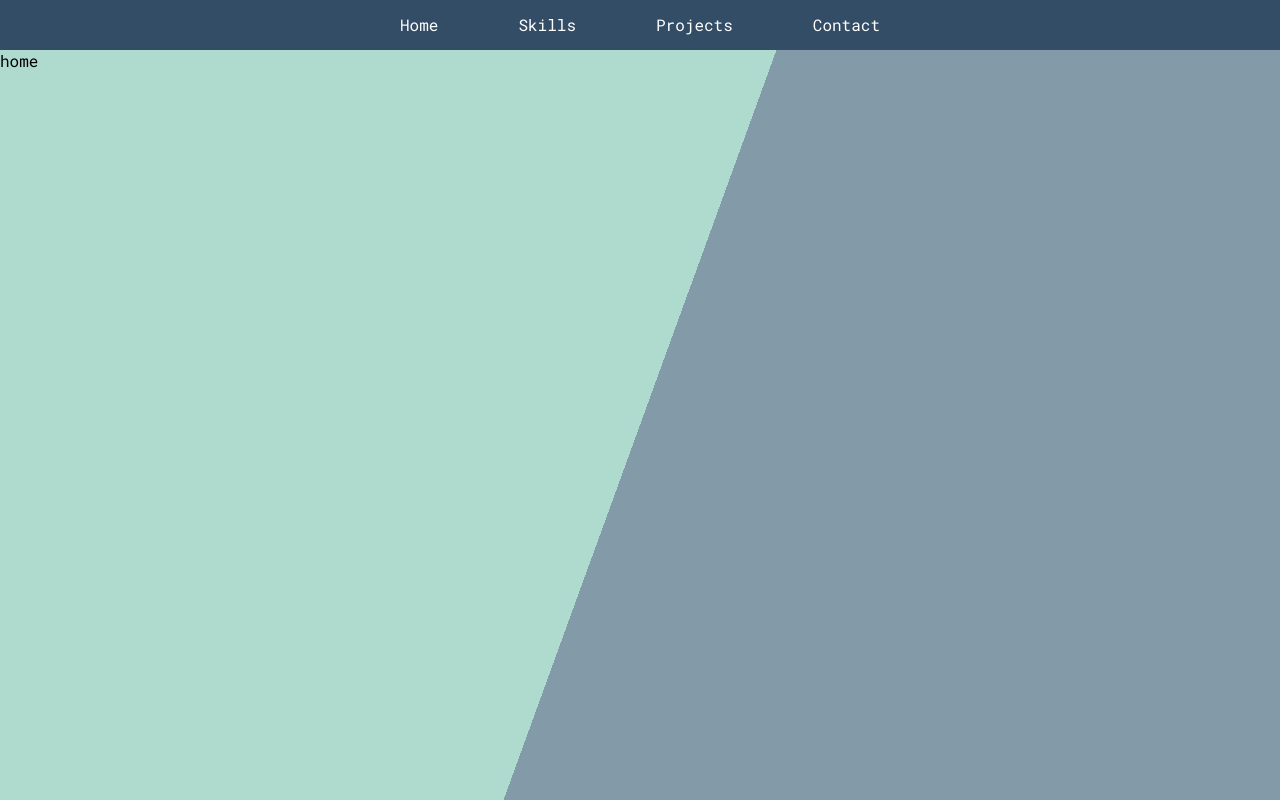
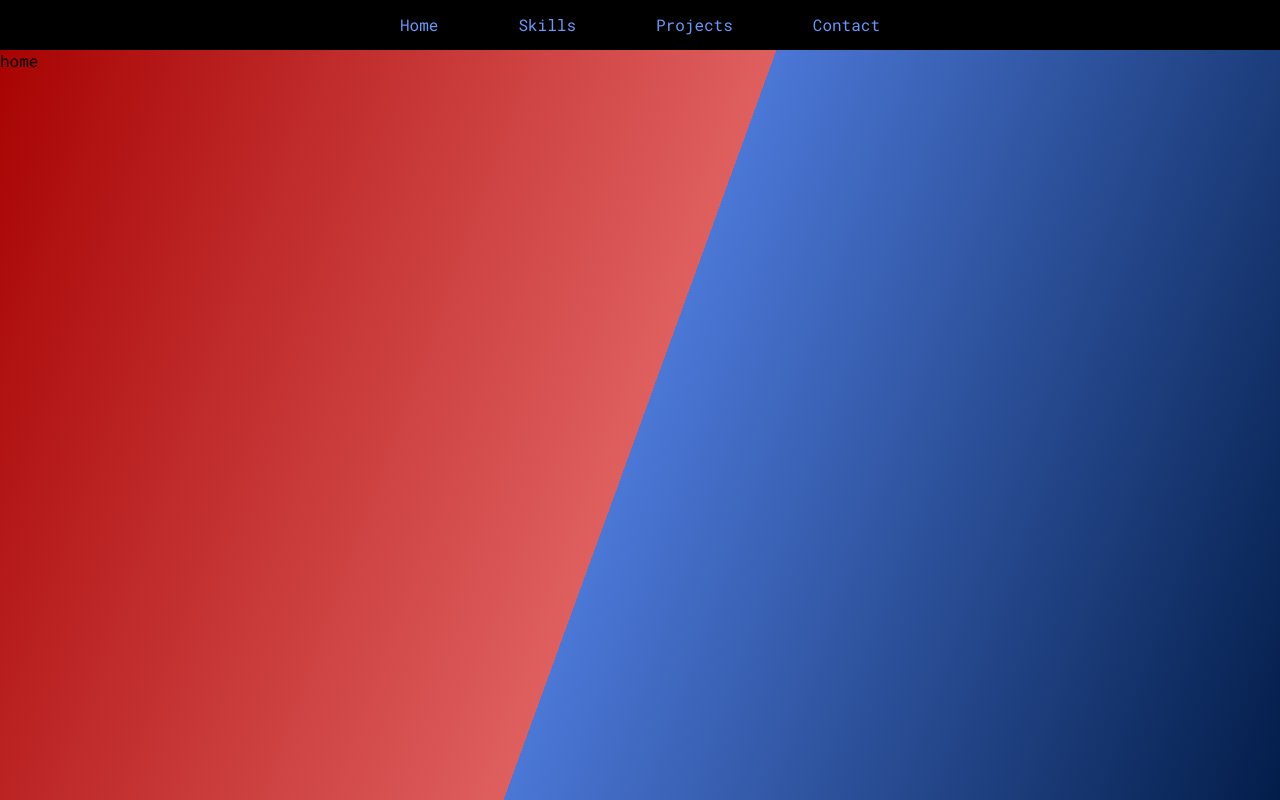
Before and after one commit to Elmahdi1962/portfolio, a React (Create React App) app: page / in a window 1280 px wide. Built offline with nearby package versions, Linux system fonts and the light colour scheme.

Commit message:
finished scrolling feature, and update styles

```diff
--- a/src/App.tsx
+++ b/src/App.tsx
@@ -5,11 +5,51 @@ import Skills from "./components/skills/Skills";
 import Contact from "./components/contact/Contact";
 import "./app.css";
 
+import { useEffect } from "react";
+
+export let clickedLink = "#home";
+
 function App() {
+  const scrollSnaper = (e: any | null) => {
+    e.preventDefault();
+    // get all nav bar links that link to an id
+    const links = Array.from(document.querySelectorAll('a[href^="#"]'));
+    // loop thru the anchors while keeping track of index
+    for (let i = 0; i < links.length; i++) {
+      // if found the link that was alredy clicked
+      if (links[i].getAttribute("href") === clickedLink) {
+        // if there is a next link in the list then click that next link
+        // and update clicked link variable
+        if (i + 1 < links.length) {
+          clickedLink = links[i + 1].getAttribute("href") || "";
+          document?.querySelector(clickedLink)?.scrollIntoView({
+            behavior: "smooth",
+          });
+        } else {
+          // else click the first link
+          clickedLink = links[0].getAttribute("href") || "";
+          document?.querySelector(clickedLink)?.scrollIntoView({
+            behavior: "smooth",
+          });
+        }
+        break;
+      }
+    }
+  };
+
+  useEffect(() => {
+    // get scrollable elm
+    const elm = document.getElementById("content-container");
+    // add scroll event listener
+    (elm as HTMLElement).addEventListener("mousewheel", scrollSnaper);
+
+    // remove listener on cleanUp
+    return document.removeEventListener("mousewheel", scrollSnaper);
+  }, []);
   return (
     <div className="App">
       <Navbar />
-      <div className="content-container">
+      <div id="content-container">
         <Home />
         <Skills />
         <Projects />
--- a/src/app.css
+++ b/src/app.css
@@ -1,4 +1,4 @@
-.content-container {
+#content-container {
     width: 100vw;
     min-width: 100vw;
     max-width: 100vw;
@@ -6,4 +6,12 @@
     display: flex;
     flex-direction: row;
     flex-wrap: nowrap;
+    -ms-scroll-snap-destination: 0 0; /* code added */
+    scroll-snap-destination: 0 0; /* code added */
+    -ms-scroll-snap-type: x mandatory; /* code added */
+    scroll-snap-type: x mandatory;
 }
+
+section {
+    scroll-snap-align: start;
+}
--- a/src/components/home/home.css
+++ b/src/components/home/home.css
@@ -3,6 +3,6 @@
     min-width: 100vw;
     max-width: 100vw;
     height: calc(100vh - var(--navbar-height));
-    background: linear-gradient(110deg, #AEDBCE 0%, #AEDBCE 50%, #839AA8 50%, #839AA8 100%);
+    background: linear-gradient(110deg, #a80303 0%, #df5f5f 50%, #4b77d6 50%, #031d4a 100%);
 
 }
--- a/src/components/navbar/navbar.css
+++ b/src/components/navbar/navbar.css
@@ -6,7 +6,7 @@
     width: 100vw;
     min-width: 100vw;
     max-width: 100vw;
-    background-color: #344D67;
+    background-color: rgb(0, 0, 0);
     height: var(--navbar-height);
 }
 
@@ -25,10 +25,10 @@
     line-height: var(--navbar-height);
     text-decoration: none;
     padding: 0 40px;
-    color: white;
+    color: rgb(104, 152, 248);
     font-weight: 400;
 }
 
 .navbar > nav > a:hover {
-    background-color: #839AA8;
+    background-color: #f6e4e5;
 }
```
